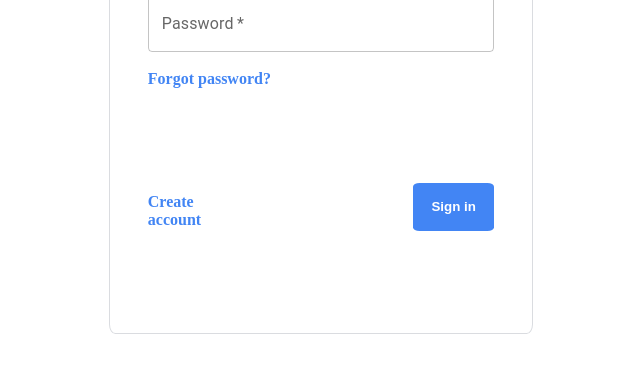
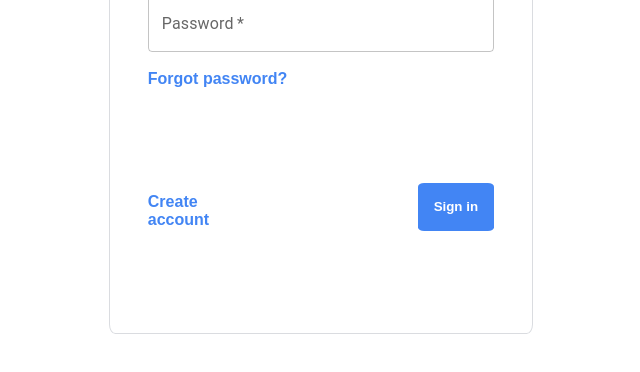
Before and after one commit to Rubix982/CodeClassy, a Next.js app in the folder frontend/: page /login in a window 1280 px wide. Shown: the part 404-776 px from the top of the page, without its empty margins (319-959 px from the left). Built offline with nearby package versions, Linux system fonts and the light colour scheme.

Commit message:
updated login page fonts

```diff
--- a/frontend/styles/LoginForm/LoginForm.module.css
+++ b/frontend/styles/LoginForm/LoginForm.module.css
@@ -63,6 +63,7 @@
 }
 
 .forgetpassword {
+    font-family: 'Google Sans','Noto Sans Myanmar UI',arial,sans-serif;
     margin-top: 5%;
     color: #4285f4;
     text-decoration: none;
@@ -85,6 +86,7 @@
     text-decoration: none;
     font-weight: bold;
     margin-top: 15%;
+    font-family: 'Google Sans','Noto Sans Myanmar UI',arial,sans-serif;
 }
 
 .createaccount:hover {
@@ -93,6 +95,7 @@
 }
 
 .signin{
+    font-family: 'Google Sans','Noto Sans Myanmar UI',arial,sans-serif;
     background-color: #4285f4;
     margin-top: 12%;
     margin-left: 49%;
```
